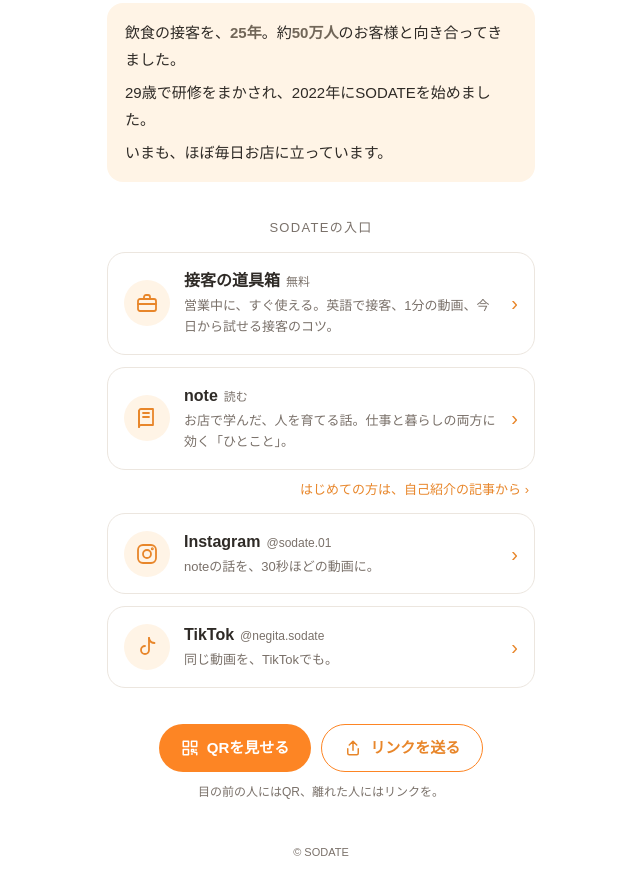
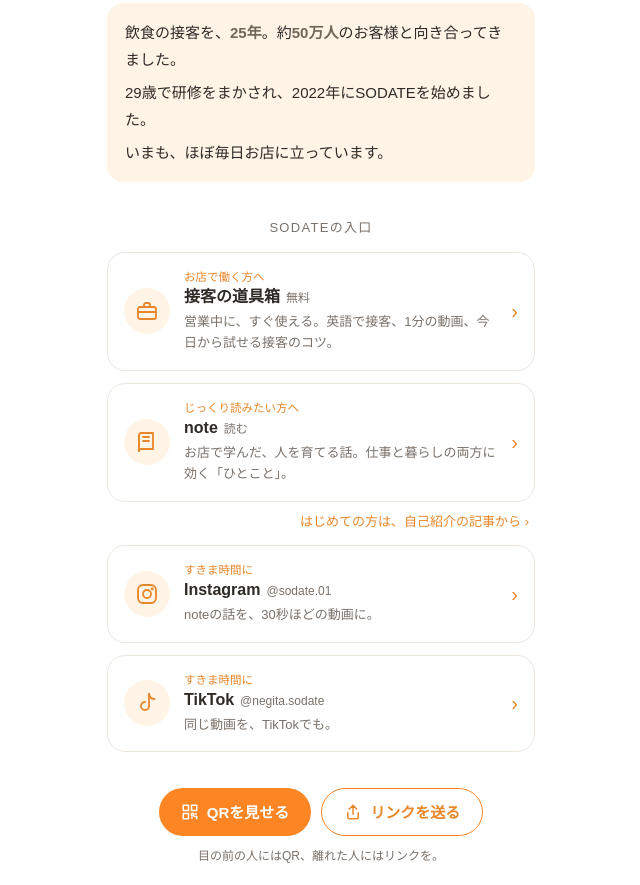
Before and after one commit to sodatenegita-hub/sodatenegita-hub.github.io, a plain HTML site: page hello/index.html in a window 1280 px wide. Shown: the part 376-1261 px from the top of the page, without its empty margins (319-959 px from the left). Drawn offline with Linux system fonts and the light colour scheme; a web font is replaced by a local one.

Commit message:
紹介ページ：入口ごとに「誰に向けたものか」を一言そえる（研修先・お客様向け）
Co-Authored-By: Claude Opus 5.5 <noreply@anthropic.com>
Claude-Session: https://claude.ai/code/session_01N4bPGgrbXuQs8Bwt2fW2Wn

```diff
--- a/hello/index.html
+++ b/hello/index.html
@@ -3,7 +3,7 @@
 <head>
 <meta charset="utf-8">
 <meta name="viewport" content="width=device-width,initial-scale=1,viewport-fit=cover">
-<meta name="hello-version" content="2026-11-23-v1">
+<meta name="hello-version" content="2026-11-23-v2">
 <title>SODATE｜はじめまして</title>
 <meta name="description" content="飲食の接客を、25年。いまも、ほぼ毎日お店に立っています。SODATEの道具箱・note・Instagram・TikTokの入口です。">
 <meta name="theme-color" content="#FFFFFF">
@@ -59,6 +59,7 @@ h2{font-size:13px;color:var(--sub);font-weight:500;letter-spacing:.1em;text-alig
 .ic{flex:none;width:46px;height:46px;border-radius:50%;background:var(--soft);display:grid;place-items:center}
 .ic svg{width:24px;height:24px;fill:none;stroke:var(--orange);stroke-width:1.8;stroke-linecap:round;stroke-linejoin:round}
 .tx{flex:1;min-width:0}
+.who{font-size:11.5px;color:var(--orange);margin:0;line-height:1.4;font-weight:500}
 .tt{font-weight:700;font-size:16px;margin:0;line-height:1.5}
 .tt small{font-weight:500;font-size:12px;color:var(--sub);margin-left:6px}
 .ds{font-size:13px;color:var(--sub);margin:2px 0 0;line-height:1.65}
@@ -111,6 +112,7 @@ h2{font-size:13px;color:var(--sub);font-weight:500;letter-spacing:.1em;text-alig
     <a class="card" href="/" data-k="dougu">
       <span class="ic"><svg viewBox="0 0 24 24"><rect x="3" y="8" width="18" height="12" rx="2"/><path d="M9 8V6a2 2 0 0 1 2-2h2a2 2 0 0 1 2 2v2M3 13h18"/></svg></span>
       <span class="tx">
+        <p class="who">お店で働く方へ</p>
         <p class="tt">接客の道具箱<small>無料</small></p>
         <p class="ds">営業中に、すぐ使える。英語で接客、1分の動画、今日から試せる接客のコツ。</p>
       </span>
@@ -119,6 +121,7 @@ h2{font-size:13px;color:var(--sub);font-weight:500;letter-spacing:.1em;text-alig
     <a class="card" href="https://note.com/sodate_negita" target="_blank" rel="noopener" data-k="note">
       <span class="ic"><svg viewBox="0 0 24 24"><path d="M4 5a2 2 0 0 1 2-2h12v16H6a2 2 0 0 0-2 2z"/><path d="M4 21V5M8 7h6M8 11h6"/></svg></span>
       <span class="tx">
+        <p class="who">じっくり読みたい方へ</p>
         <p class="tt">note<small>読む</small></p>
         <p class="ds">お店で学んだ、人を育てる話。仕事と暮らしの両方に効く「ひとこと」。</p>
       </span>
@@ -128,6 +131,7 @@ h2{font-size:13px;color:var(--sub);font-weight:500;letter-spacing:.1em;text-alig
     <a class="card" href="https://www.instagram.com/sodate.01/" target="_blank" rel="noopener" data-k="ig">
       <span class="ic"><svg viewBox="0 0 24 24"><rect x="3" y="3" width="18" height="18" rx="5"/><circle cx="12" cy="12" r="4"/><circle cx="17.3" cy="6.7" r=".6"/></svg></span>
       <span class="tx">
+        <p class="who">すきま時間に</p>
         <p class="tt">Instagram<small>@sodate.01</small></p>
         <p class="ds">noteの話を、30秒ほどの動画に。</p>
       </span>
@@ -136,6 +140,7 @@ h2{font-size:13px;color:var(--sub);font-weight:500;letter-spacing:.1em;text-alig
     <a class="card" href="https://www.tiktok.com/@negita.sodate" target="_blank" rel="noopener" data-k="tiktok">
       <span class="ic"><svg viewBox="0 0 24 24"><path d="M14 3v12a4 4 0 1 1-4-4"/><path d="M14 3c.5 3 2.5 5 5.5 5"/></svg></span>
       <span class="tx">
+        <p class="who">すきま時間に</p>
         <p class="tt">TikTok<small>@negita.sodate</small></p>
         <p class="ds">同じ動画を、TikTokでも。</p>
       </span>
```
